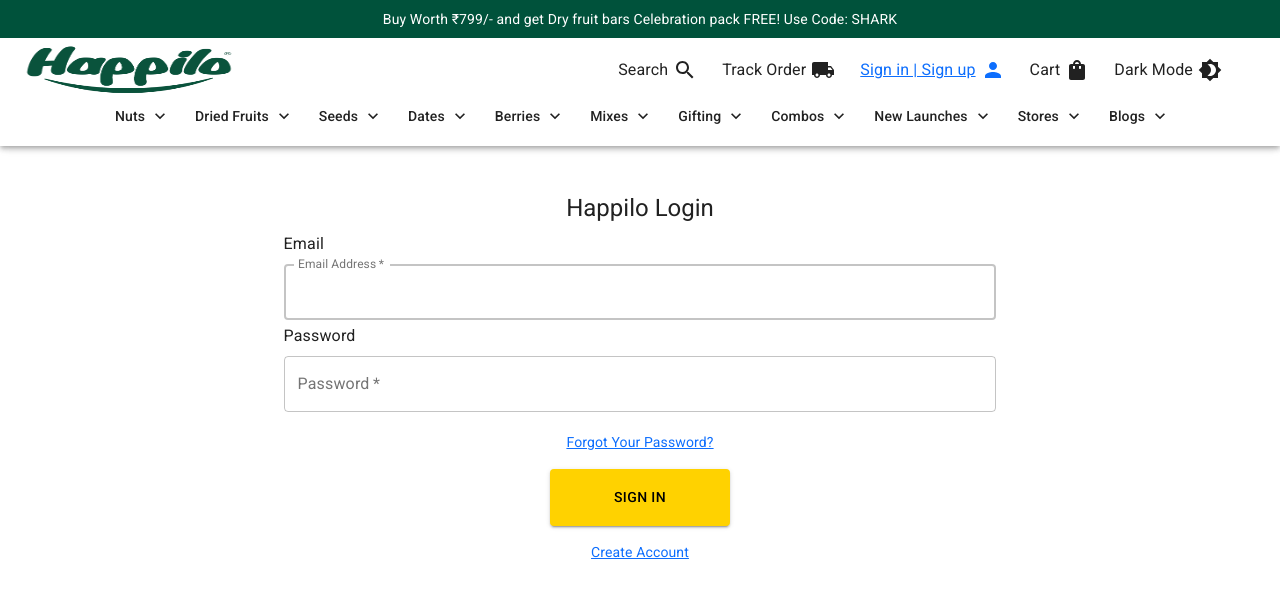
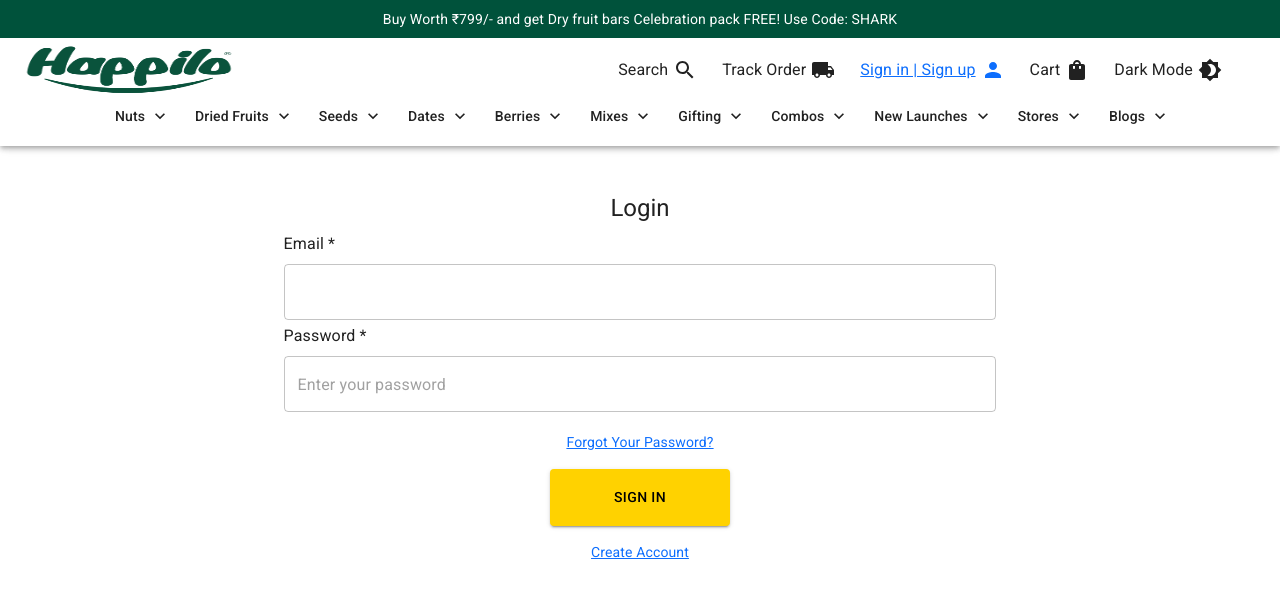
Before and after one commit to deepak-chaurasiyaa/happilo_client, a React (Create React App) app in the folder client/: page /login in a window 1280 px wide. Shown: the top 598 px of the page. Built offline with nearby package versions, Linux system fonts and the light colour scheme.

Commit message:
Login Page validation And style fix

```diff
--- a/client/package.json
+++ b/client/package.json
@@ -15,6 +15,7 @@
     "@testing-library/react": "^13.4.0",
     "@testing-library/user-event": "^13.5.0",
     "bootstrap": "^5.2.3",
+    "formik": "^2.2.9",
     "material-ui-popup-state": "^5.0.8",
     "react": "^18.2.0",
     "react-bootstrap": "^2.7.2",
@@ -22,7 +23,8 @@
     "react-redux": "^8.0.5",
     "react-router-dom": "^6.9.0",
     "react-scripts": "5.0.1",
-    "web-vitals": "^2.1.4"
+    "web-vitals": "^2.1.4",
+    "yup": "^1.0.2"
   },
   "scripts": {
     "start": "react-scripts start",
--- a/client/src/App.js
+++ b/client/src/App.js
@@ -6,7 +6,7 @@
 import CarouselSection from './components/Header/Carousel';
 import OtherProduct from './components/products/OtherProduct';
 import NewLaunchProduct from './components/products/Product';
-import HappiloLogin from './components/Login/Login';
+import Login from './components/Login/Login';
 import CreateAccount from './components/SignUp/SignUp';
 import ForgotPassword from './components/ForgotPassword/ForgotPassword';
 
@@ -47,7 +47,7 @@
             </Box>
           }
         />
-        <Route path='/login' element={<HappiloLogin />} />
+        <Route path='/login' element={<Login />} />
         <Route path='/signup' element={<CreateAccount />} />
         <Route path='/reset-password' element={<ForgotPassword />} />
         <Route path='*' element={<NotFound />} />
--- a/client/src/components/Login/Login.jsx
+++ b/client/src/components/Login/Login.jsx
@@ -1,11 +1,12 @@
 import React from 'react';
+import * as Yup from 'yup';
+import { Formik, Field, Form } from 'formik';
 import { makeStyles } from '@material-ui/core/styles';
 import {
   Container,
   TextField,
   Button,
   Box,
-  Toolbar,
   Typography,
   Grid,
 } from '@mui/material';
@@ -28,52 +29,123 @@
   },
 }));
 
-export default function HappiloLogin() {
+export default function Login() {
+  const validateLogin = Yup.object().shape({
+    email: Yup.string()
+      .trim()
+      .required('Please enter your Email Address')
+      .email(`Email must be a valid Email Address`)
+      .max(80, 'Email can be maximum 80 characters long'),
+    password: Yup.string()
+      .trim()
+      .required('Please enter your Password')
+      .min(8, 'Password must be at least 8 characters long')
+      .max(20, 'Password can be maximum 20 character long')
+      .test(
+        'uppercase',
+        'Password must contain at least one upper case letter',
+        (value) => value && value.match(/^((?=.*[A-Z]){1}).*$/)
+      )
+      .test(
+        'lowercase',
+        'Password must contain at least one lower case letter',
+        (value) => value && value.match(/^((?=.*[a-z]){1}).*$/)
+      )
+      .test(
+        'specialcharacter',
+        'Password must contain at least one special character',
+        (value) =>
+          value && value.match(/^((?=.*[!@#$%^&*()\-_=+{};:,<.>]){1}).*$/)
+      )
+      .test(
+        'digit',
+        'Password must contain at least one number',
+        (value) => value && value.match(/^(?=.*\d).*$/)
+      ),
+  });
+
   const classes = useStyles();
 
   return (
     <Box sx={{ padding: '7rem' }}>
       <Header />
+      <Formik
+        initialValues={{
+          email: '',
+          password: ''
+        }}
+        validationSchema={validateLogin}
+        onSubmit={values => {
+          console.log({ values: values })
+        }}
+      >
+        {/* {formik => {
+          console.log(formik)   // ? To get to know all the formik property used in formik.
+        }} */}
+
+        {({
+          values,
+          errors,
+          touched,
+          isValid,
+          handleChange,
+          handleBlur,
+          isSubmitting,
+          setErrors,
+        }) => {
+          return (
             <Container component='main' maxWidth='xs'>
               <div className={classes.root}>
                 <Typography component='h1' variant='h5'>
-            Happilo Login
+                  Login
                 </Typography>
-          <form className={classes.form} noValidate>
+                <Form className={classes.form}>
                   <Box sx={{ display: 'flex', flexDirection: 'column' }}>
-              <Typography>Email</Typography>
+                    <Typography className={classes.label}>Email *</Typography>
                     <TextField
+                      as={TextField}
                       variant='outlined'
                       margin='dense'
                       required
                       fullWidth
                       id='email'
-                label='Email Address'
                       name='email'
-                autoComplete='email'
-                autoFocus
+                      autoComplete='off'
+                      placeholder='Enter email address'
+                      value={values.email}
+                      onChange={handleChange}
+                      onBlur={handleBlur}
                     />
+                    {errors?.email && touched?.email ? (
+                      <Typography color='error'>{errors?.email}</Typography>
+                    ) : null}
                   </Box>
-            <Box>
-              <Typography>Password</Typography>
-              <TextField
+                  <Box sx={{ display: 'flex', flexDirection: 'column' }}>
+                    <Typography className={classes.label}>Password *</Typography>
+                    <Field
+                      as={TextField}
                       variant='outlined'
                       margin='dense'
                       required
                       fullWidth
+                      id='password'
                       name='password'
-                label='Password'
-                type='password'
-                id='password'
-                autoComplete='current-password'
+                      autoComplete='off'
+                      placeholder='Enter your password'
+                      value={values.password}
+                      onChange={handleChange}
+                      onBlur={handleBlur}
                     />
+                    {errors?.password && touched?.password ? (
+                      <Typography color='error'>{errors?.password}</Typography>
+                    ) : null}
                   </Box>
                   <Link to='/reset-password'>
                     <Typography className='text-center margin-top'>
                       Forgot Your Password?
                     </Typography>
                   </Link>
-            <div></div>
+
                   <Box sx={{ display: 'flex', justifyContent: 'center' }}>
                     <Grid item xs={12} sm={6} md={4}>
                       <Button
@@ -90,7 +162,8 @@
                       </Button>
                     </Grid>
                   </Box>
-          </form>
+                </Form>
+
                 <Link to='/signup'>
                   <Typography className='text-center margin-top'>
                     Create Account
@@ -98,6 +171,9 @@
                 </Link>
               </div>
             </Container>
+          )
+        }}
+      </Formik>
     </Box>
   );
 }
```
Also changed, not shown: client/src/components/Login/DynamicFeild.js (added, +20 -0 lines). Lines whose indentation alone changed are shown as unchanged.
